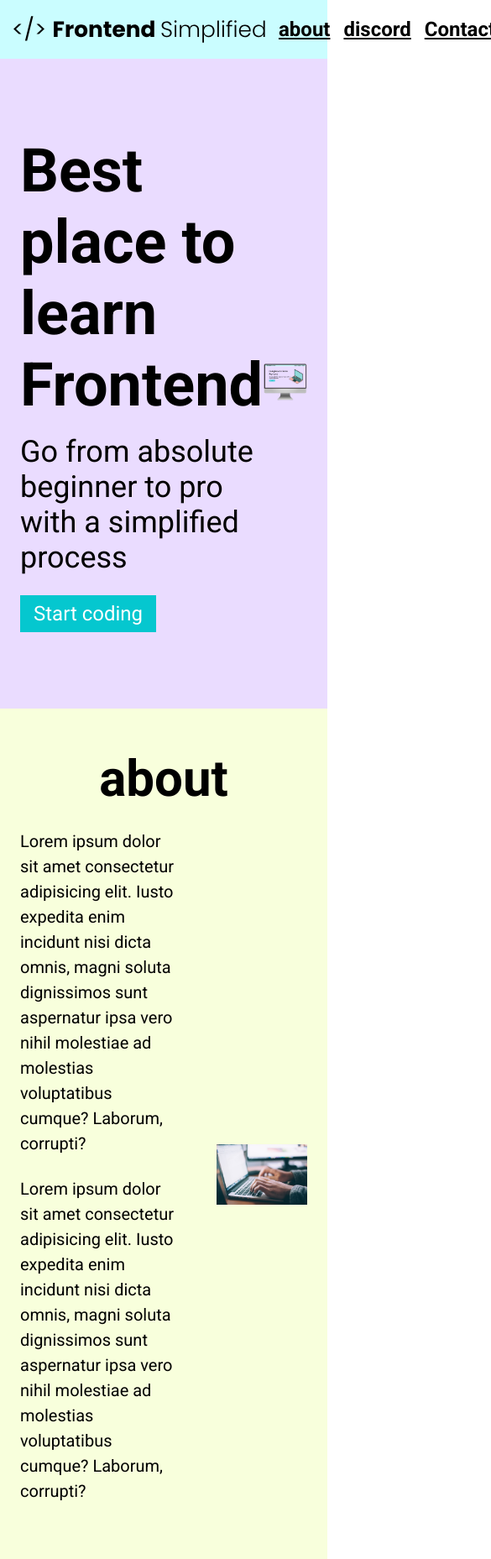
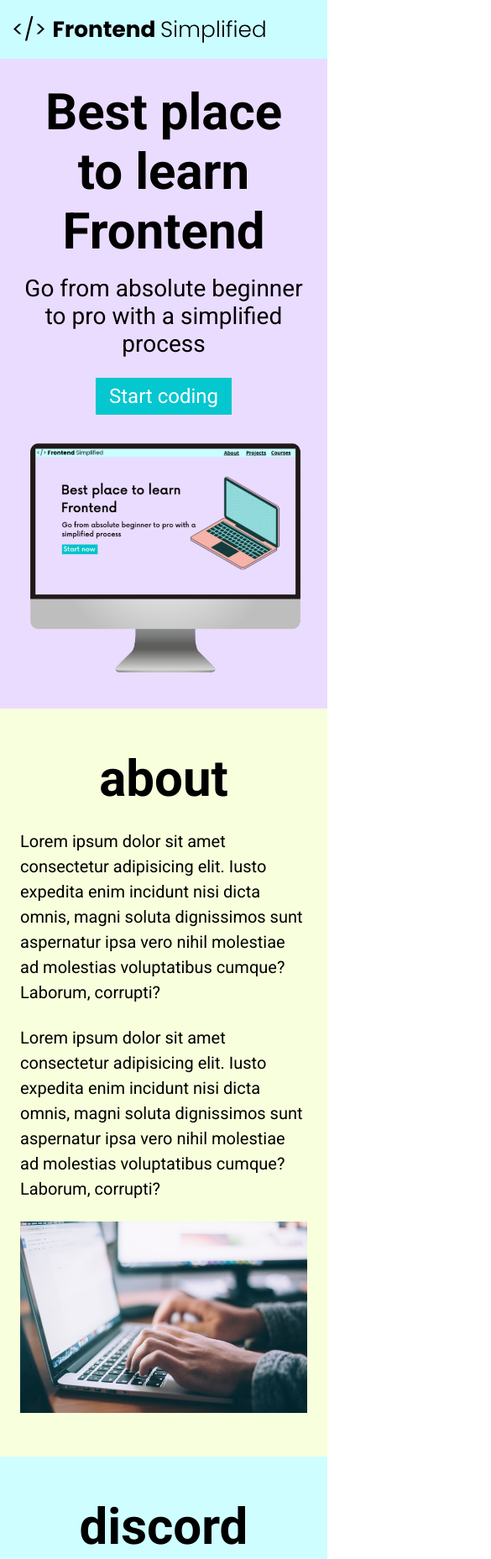
Before and after one commit to KarlErikToom/FES-first-project, a plain HTML site: page index.html in a window 390 px wide. Shown: the top 1857 px of the page at 84% size, 585 px wide, since content can reach past the window. Drawn offline with Linux system fonts and the light colour scheme.

Commit message:
made website responsive

```diff
--- a/index.html
+++ b/index.html
@@ -19,12 +19,12 @@
       </nav>
       <header>
         <div class="row">
-          <div>
+          <div class="home__description">
             <h1>Best place to learn Frontend</h1>
             <p class="subheader">
               Go from absolute beginner to pro with a simplified process
             </p>
-            <button>Start coding</button>
+            <button class="home__description--button">Start coding</button>
           </div>
           <figure>
             <img src="./HTML Practise Assets/laptop.png" alt="" />
--- a/styles.css
+++ b/styles.css
@@ -149,6 +149,7 @@ max-width: 600px;
 display: flex;
 flex-direction: column;
 margin: 0 auto;
+padding: 0 24px;
 
 }
 
@@ -197,4 +198,64 @@ EXTRAS
 
 */
 
-@media (max-width: 576px){div{ font-size: 16px;}}
+@media (max-width: 720px) {
+.row{
+    flex-direction: column;
+}
+.home__description{
+    margin-bottom: 24px;
+    display: flex;
+    flex-direction: column;
+    align-items: center;
+}
+
+.home__description--button{
+    max-width: 240px;
+}
+
+h1{
+    text-align: center;
+    font-size: 60px;
+}
+
+.subheader{
+    text-align: center;
+    font-size: 28px;
+}
+
+ul{
+    display: none;
+}
+
+.section__description{
+    flex-direction: column;
+}
+.section__description--wrapper{
+    width: 100%;
+}
+
+.about__img__wrapper{
+    width: 100%;
+}
+
+#discord .section__description{
+    flex-direction: column-reverse;
+}
+
+
+footer{
+    padding: 48px 24px;
+}
+
+.footer__logo{
+max-width: 360px;
+}
+.footer__link{
+    padding: 0 4px;
+    font-size: 18px;
+}
+.footer__links{
+    margin-bottom: 24px;
+}
+
+}
```
